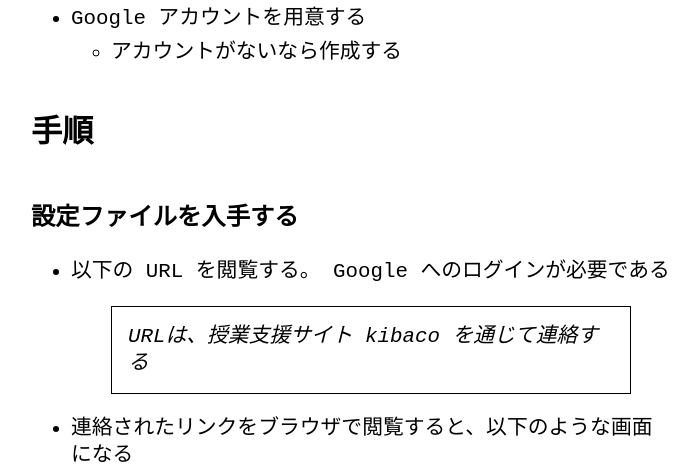
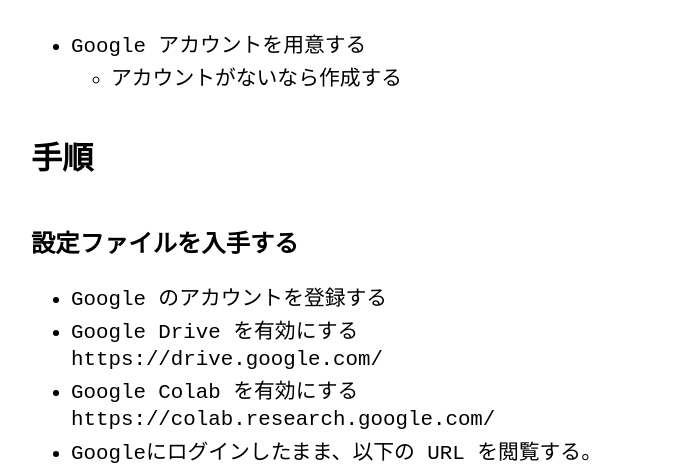
Before and after one commit to hsugawa8651/julia-installation-guide, a Jekyll site: the page built from _posts/2021-04-03-julia16-setup-on-google-colab.md, in a window 1280 px wide and 1400 px high, scrolled down 840 px. Shown: the top 470 px of the window, without its empty margins (289-987 px from the left). Built offline with Jekyll 4.4.1, drawn with Linux system fonts in a browser that asks for light colours; some of the changed text lies outside the part shown; grey boxes are pictures that could not be loaded.

Commit message:
Update 2021-04-03-julia16-setup-on-google-colab.md

```diff
--- a/_posts/2021-04-03-julia16-setup-on-google-colab.md
+++ b/_posts/2021-04-03-julia16-setup-on-google-colab.md
@@ -16,6 +16,7 @@ tags:
 - Google アカウント
 - 以下の条件を満たす端末
   - Web ブラウザを利用できること
+  　- Google Chrome を推奨する
   - 入力装置： コントロール (`CTRL`)キー、バックスラッシュ( `\` )キー、タブキーを確実に入力できること
   - 以上の条件から PC の利用を強く推奨する
     - フルキーボードを接続したタブレットやスマートフォンは利用可能だと邪推する
@@ -29,35 +30,32 @@ tags:
 ## 手順
 
 ### 設定ファイルを入手する
-- 以下の URL を閲覧する。 Google へのログインが必要である
+- Google のアカウントを登録する
+- Google Drive を有効にする
+  https://drive.google.com/
+- Google Colab を有効にする
+  https://colab.research.google.com/
+- Googleにログインしたまま、以下の URL を閲覧する。
   > URLは、授業支援サイト kibaco を通じて連絡する
-- 連絡されたリンクをブラウザで閲覧すると、以下のような画面になる
+- ブラウザで新しいタブを開き、上のリンクをブラウザのURL欄に貼り付ける。以下のような画面になる
 
 ![accessNotebook](https://gyazo.com/73458ba1d6e32039679704a935753470.png)
 
-- 上部の `Google Colaboratoryで開く` を選択する
+- ページ上部の `Google Colaboratoryで開く` を選択する
 - Google Colab 上で、Notebookが開くはず
 
 ![openNotebook](https://gyazo.com/e6ce2425f4dbf8a40ce25a2f05be90e7.png)
 
-- 始めて接続する場合は 「接続」ボタンが見えるはず。 「ホスト型ランタイム側に接続」を選ぶ。「接続済」になるまで待つ。
+- 「接続」ボタンが見える場合は、「接続」メニューから「ホスト型ランタイム側に接続」を選ぶ。
+- 「接続済」になれば、次に進める。
 
 ![connectedRuntime](https://gyazo.com/90286dda692d57151bc3313dc17d274a.png)
 
 - メニューから 「ファイル > _ドライブにコピーを保存_」 と進む.
 
-### Google colab を起動する
-- 以下をブラウザで閲覧 (Google Colaboratory のトップページ)
-  > https://colab.research.google.com/
-- Google アカウントの入力を促されたらログインする
+### Google colab での作業
 
-![selectGoogleColab](https://i.gyazo.com/6087d984b00cc7cfa74dbc8758a49127.png)
-
-- ファイルの選択を促されるはず
-  - ファイルの選択が表示されていないなら、メニューから 「ファイル」 を選ぶ.
-- `Google drive` タブを選ぶと、上でコピーしたファイル（拡張子 `.ipynb` ）が見つかるはず
-- そのファイルを選ぶ
-- 選んだファイルが表示されるはず
+- Google Colab notebook ファイルが表示されているはず
 
 ![startGoogleColab](https://i.gyazo.com/8466049d94fbaa733518fbc23f04f56d.png)
 
```
